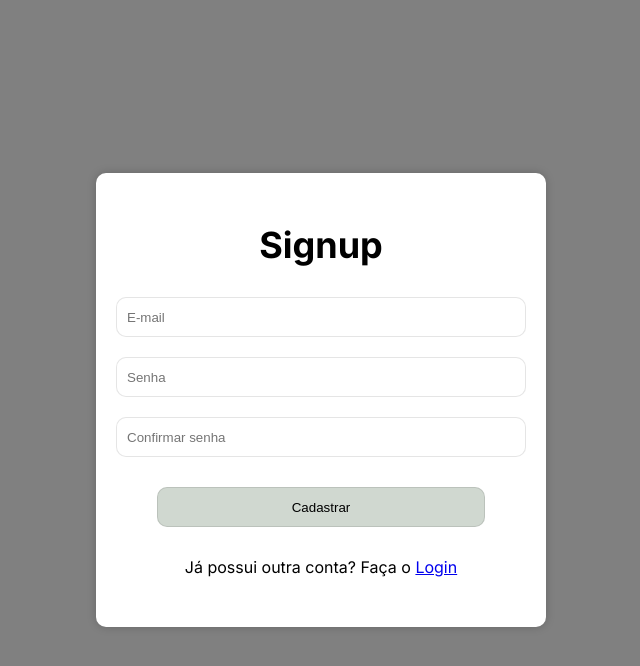
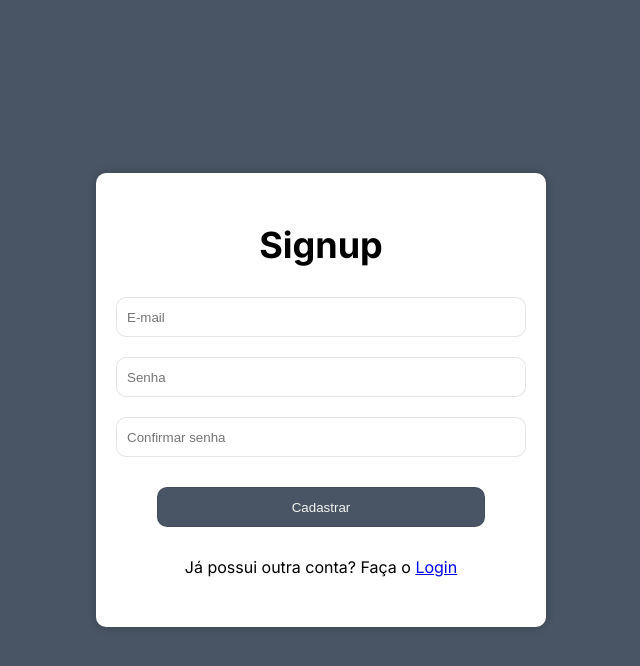
Before and after one commit to lucas-lima-developer/next-task-list, a Next.js app: page /signup in a window 1280 px wide. In both pictures the pointer is over the button "Cadastrar". Shown: the top 666 px of the page, without its empty margins (319-959 px from the left). Built offline with nearby package versions, Linux system fonts and the light colour scheme; no server answers.

Commit message:
fix: ajeitando as cores da tela de cadastro

```diff
--- a/src/components/signup/page.module.css
+++ b/src/components/signup/page.module.css
@@ -1,5 +1,5 @@
 .main {
-  background-color: grey;
+  background-color: #495464;
   display: flex;
   align-items: center;
   justify-content: center;
@@ -58,7 +58,8 @@
 }
 
 .buttonBox button:hover {
-  background-color: rgb(208, 216, 208);
+  background-color: #495464;
+  color: #F4F4F2;
   cursor: pointer;
 }
 
```
